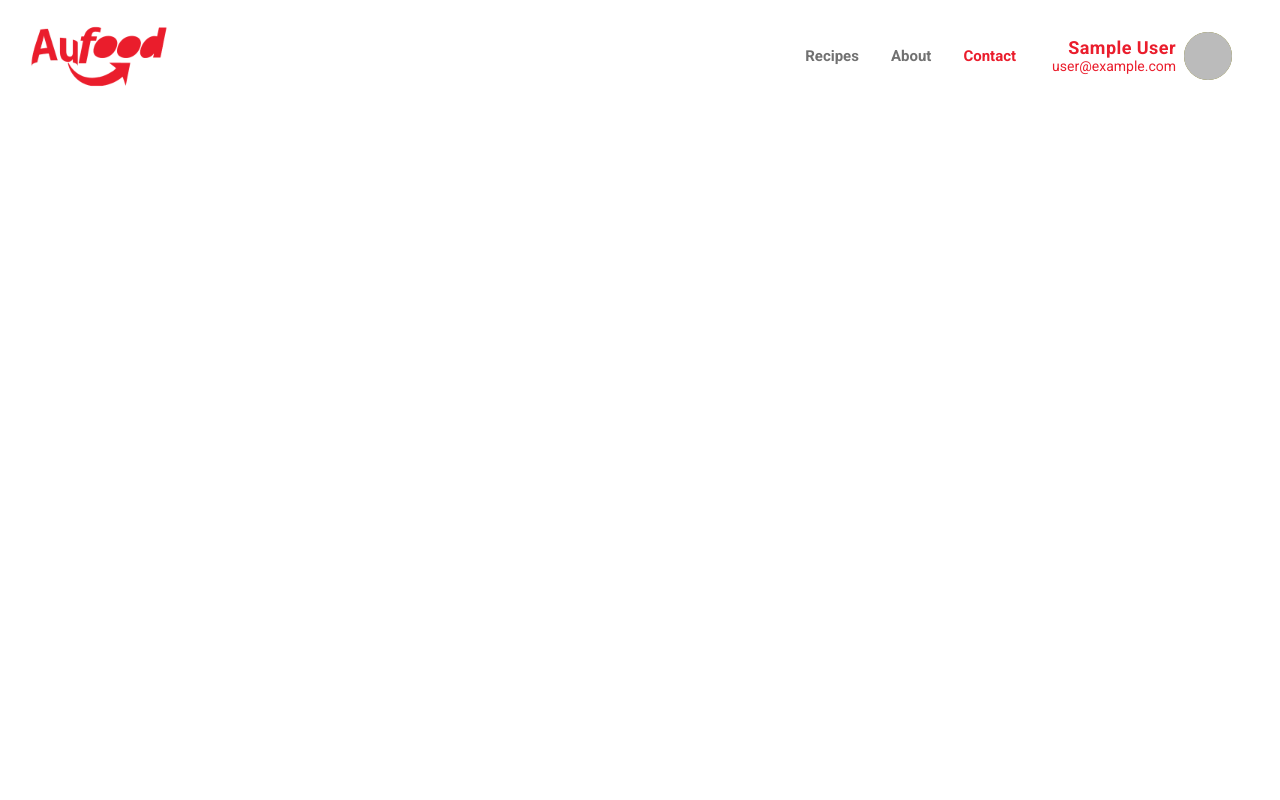
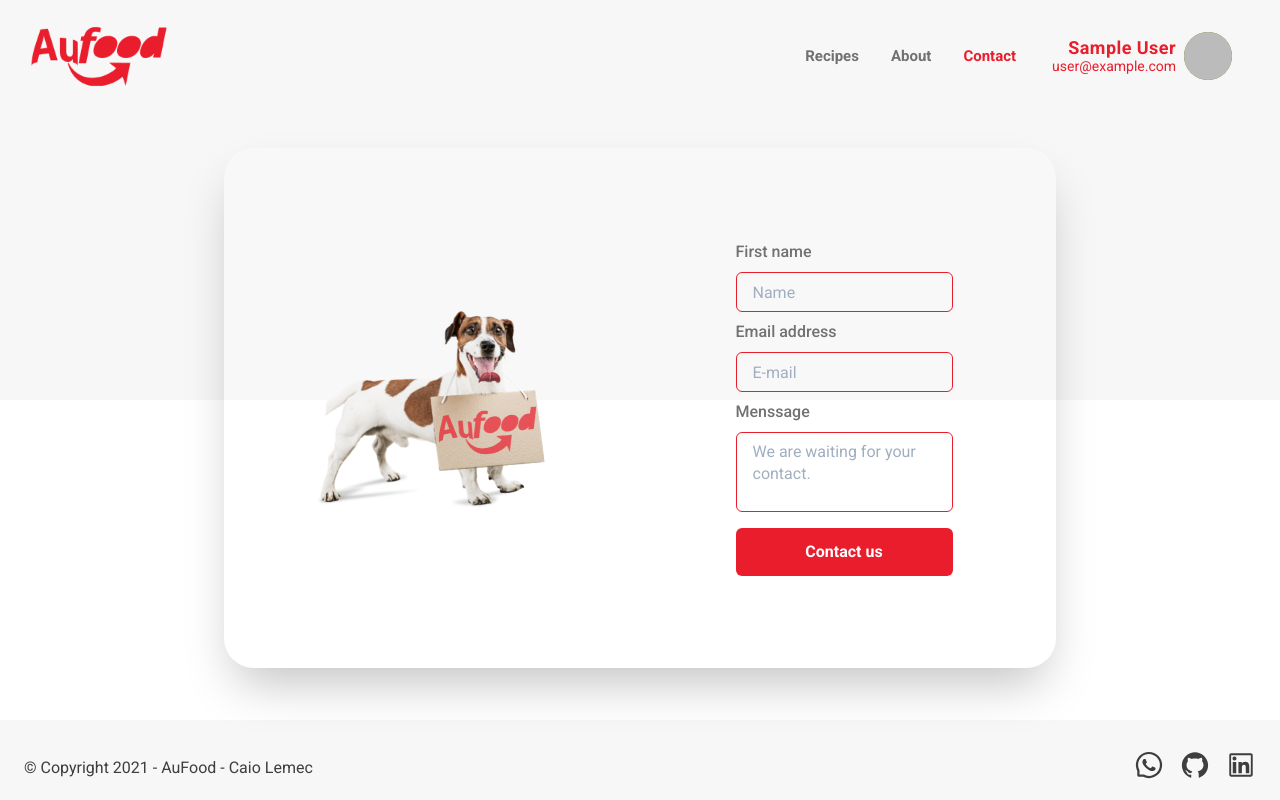
Before and after one commit to CaioLemec/Aufood, a Next.js app: page /contact in a window 1280 px wide. Built offline with nearby package versions, Linux system fonts and the light colour scheme; no server answers; sample sign-in values are in the browser's storage.

Commit message:
adding descriptions to help search

```diff
--- /dev/null
+++ b/src/components/Footer/index.tsx
@@ -0,0 +1,26 @@
+import { Flex, Spacer, Text, Icon } from "@chakra-ui/react";
+import { AiOutlineGithub, AiOutlineLinkedin, AiOutlineGoogle, AiOutlineWhatsApp } from 'react-icons/ai'
+
+export function Footer() {
+    return (
+        <>
+            <Flex zIndex="-1" position="absolute" left="0" bottom="0" bg="gray.light" w="100%" h="20">
+            </Flex>
+            <Flex as="footer" minW="100%" maxW={1440} h="20" px="6">
+                <Flex minW="100%" alignItems="center" justifyContent="center" mt="4">
+                    <Text color="gray.dark" fontWeight="light">© Copyright 2021 - AuFood - Caio Lemec</Text>
+                    <Spacer />
+                    <a rel="noreferrer" target="_blank" href="https://api.whatsapp.com/send?phone=5521999999999&text=Hello, Caio! I Loved Aufood!">
+                        <Icon _hover={{ opacity: "0.8" }} _active={{transform: "scale(0.90)"}} as={AiOutlineWhatsApp} fontSize="30" ml="4" color="gray.dark" />
+                    </a>
+                    <a rel="noreferrer" target="_blank" href="https://github.com/CaioLemec">
+                        <Icon _hover={{ opacity: "0.8" }} _active={{transform: "scale(0.90)"}} as={AiOutlineGithub} fontSize="30" ml="4" color="gray.dark" />
+                    </a>
+                    <a rel="noreferrer" target="_blank" href="https://www.linkedin.com/in/caiolemec/">
+                        <Icon _hover={{ opacity: "0.8" }} _active={{transform: "scale(0.90)"}} as={AiOutlineLinkedin} fontSize="30" ml="4" color="gray.dark" />
+                    </a>
+                </Flex>
+            </Flex>
+        </>
+    );
+}
--- /dev/null
+++ b/src/components/PageContacts/index.tsx
@@ -0,0 +1,78 @@
+import { Flex, FormControl, FormLabel, Input, VStack, Textarea, Button, useToast } from "@chakra-ui/react"
+import React from "react";
+
+export function ContactInput() {
+    const toast = useToast()
+    return (
+        <Flex>
+            <VStack>
+                <FormControl id="first-name">
+                    <FormLabel color="gray.medium">First name</FormLabel>
+                    <Input
+                        placeholder="Name"
+                        borderColor="red.primary"
+                        _focus={{
+                            border: "2px",
+                            borderColor: "red.primary",
+                        }}
+                        _hover={{ transform: "scale(0.95)", }}
+                    />
+                </FormControl>
+                <FormControl id="email">
+                    <FormLabel color="gray.medium">Email address</FormLabel>
+                    <Input
+                        type="email"
+                        placeholder="E-mail"
+                        borderColor="red.primary"
+                        _focus={{
+                            border: "2px",
+                            borderColor: "red.primary",
+                        }}
+                        _hover={{ transform: "scale(0.95)", }}
+                    />
+                </FormControl>
+                <FormControl id="content">
+                    <FormLabel color="gray.medium">Menssage</FormLabel>
+                    <Textarea
+                        placeholder="We are waiting for your contact."
+                        borderColor="red.primary"
+                        mb="2"
+                        resize="none"
+                        _focus={{
+                            border: "2px",
+                            borderColor: "red.primary",
+                        }}
+                        _hover={{ transform: "scale(0.95)", }}
+                    />
+                </FormControl>
+                <Button
+                    onClick={() =>
+                        toast({
+                            title: "E-mail sent.",
+                            description: "We will have an answer as soon as possible.",
+                            status: "success",
+                            duration: 9000,
+                            isClosable: true,
+                        })
+                    }
+                    size="lg"
+                    w="100%"
+                    fontSize="16"
+                    mr="5"
+                    ml={["4", "2"]}
+                    bg="red.primary"
+                    color="white"
+                    _hover={{ opacity: "0.8" }}
+                    _active={{
+                        transform: "scale(0.90)",
+                    }}
+                    _focus={{
+                        border: "none",
+                    }}
+                >
+                    Contact us
+                </Button>
+            </VStack>
+        </Flex>
+    );
+}
--- a/src/components/Recipes/AboutCard.tsx
+++ b/src/components/Recipes/AboutCard.tsx
@@ -5,7 +5,7 @@ import { IoIosArrowForward } from 'react-icons/io'
 
 export function AboutCard() {
     return (
-        <SimpleGrid mt="16" minChildWidth="400px" spacing="40px" pl="10" pr="10">
+        <SimpleGrid mt="8" minChildWidth="400px" spacing="40px" pl="10" pr="10">
 
             <Box
                 display="flex"
--- a/src/components/Recipes/MainText.tsx
+++ b/src/components/Recipes/MainText.tsx
@@ -4,7 +4,7 @@ import React from 'react';
 export function MainText() {
     return (
         <Flex flexDirection="column" alignSelf="center" mb="5">
-        <Text as="strong" color="gray.dark" textAlign="center" fontSize="30">The best recipes for your pet</Text>
+        <Text as="strong" color="gray.dark" textAlign="center" fontSize="30">The best recipes for your Pet.</Text>
         <Text color="gray.medium" textAlign="center" fontSize="20">Everything you need is here.</Text>
         </Flex>
     );
--- a/src/pages/_document.tsx
+++ b/src/pages/_document.tsx
@@ -6,6 +6,8 @@ export default class MyDocument extends Document {
         return (
             <Html>
                 <Head>
+                    <title> Aufood </title>
+                    <link rel="shortcut icon" href="images/favicon.svg" />
                     <link rel="preconnect" href="https://fonts.gstatic.com" />
                     <link href="https://fonts.googleapis.com/css2?family=Roboto:wght@400;500;700&display=swap" rel="stylesheet" />
                 </Head>
--- a/src/pages/contact.tsx
+++ b/src/pages/contact.tsx
@@ -1,19 +1,47 @@
+import { Flex, Spacer, useBreakpointValue, Image, useToast } from '@chakra-ui/react';
 import { getSession } from 'next-auth/client'
+import { Head } from 'next/document';
+import React from 'react';
+import { Footer } from '../components/Footer';
 import { Header } from '../components/Header'
+import { ContactInput } from '../components/PageContacts';
+import { JustBg } from '../components/Recipes/JustBg';
 
-export default function Contact( {session} ) {
+
+
+export default function Contact({ session }) {
+    const isMobileVersion = useBreakpointValue({
+        base: true,
+        lg: false,
+      })
 
     return (
+        <>
+        <Flex maxW={1440} m="0 auto" flexDirection="column" w="100%" h="100vh" align="center" justify="center">
+        <JustBg />
         <Header />
+        <Spacer />
+          <Flex w="65%" h="65%" boxShadow="2xl" borderRadius={30} bg="rgba(255, 255, 255, 0.1)" >
+            {!isMobileVersion && (
+              <Flex w="100%" h="100%" alignItems="center">
+                <Image maxH={200} src="images/cuteMainDog.png" alt="cute dog with aufood logotype" />
+              </Flex>
+            )}
+            <Flex w="100%" h="100%" align="center" justify="center" mx="2">
+              <ContactInput />
+            </Flex>
+          </Flex>
+          <Spacer />
+          <Footer />
+        </Flex>
+      </>
     );
-  }
+}
 
-  export async function getServerSideProps({req}) {
-    const session = await getSession({req});
+export async function getServerSideProps({ req }) {
+    const session = await getSession({ req });
 
-    console.log(session)
-
-    if(!session) {
+    if (!session) {
         return {
             redirect: {
                 destination: '/',
@@ -27,4 +55,4 @@ export default function Contact( {session} ) {
             session,
         }
     }
-  }
+}
--- a/src/pages/recipes/[slug].tsx
+++ b/src/pages/recipes/[slug].tsx
@@ -63,7 +63,7 @@ export default function Continent({ recipe }: recipesResultProps) {
                                 textTransform="uppercase"
                                 ml="8"
                             >
-                                <Icon mb="2" as={BiTimer} fontSize="20" color="purple.primary" /> &bull; {recipe.runTime}
+                                <Icon mb="2" as={BiTimer} fontSize="20" /> &bull; {recipe.runTime}
                             </Box>
                         </Box>
                         <Box
@@ -102,7 +102,7 @@ export default function Continent({ recipe }: recipesResultProps) {
                                     border: "none",
                                 }}
                             >
-                                <Icon as={BiArrowBack} fontSize="16" mr="2" color="purple.primary" />Back
+                                <Icon as={BiArrowBack} fontSize="16" mr="2" />Back
                             </Button>
                             <Spacer />
                             <Button
--- a/src/pages/signIn.tsx
+++ b/src/pages/signIn.tsx
@@ -1,4 +1,3 @@
-import react from 'react';
 import { providers, signIn, getSession } from 'next-auth/client';
 import { Button } from '@chakra-ui/react';
 
```
Also changed, not shown: src/components/Recipes/Descriptions.tsx (added, +14 -0 lines), src/components/Recipes/TypeWritter.tsx (+4 -4 lines), src/pages/about.tsx (+11 -3 lines), src/pages/recipes.tsx (+24 -7 lines), public/images/cuteMainDog.png (added).
